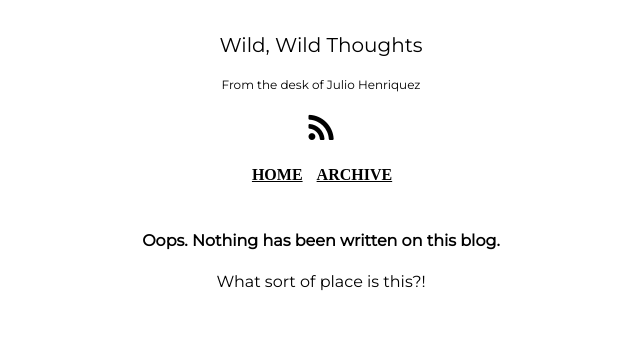
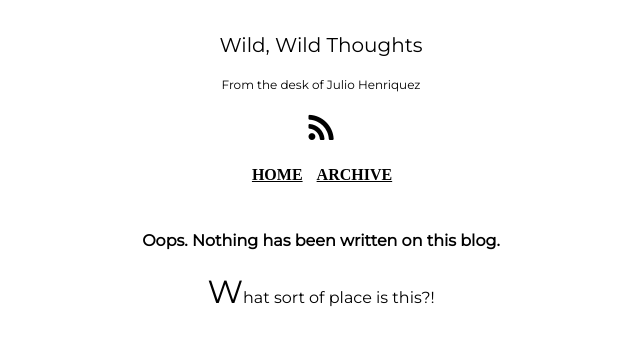
Before and after one commit to jhenriquez/jhenriquez.github.io.old, a Jekyll site: the page built from blog/index.html, in a window 1280 px wide. Shown: the top 346 px of the page, without its empty margins (319-959 px from the left). Built offline with Jekyll 4.4.1, drawn with Linux system fonts in a browser that asks for light colours; some web fonts are replaced.

Commit message:
Added blockquote styling.

```diff
--- a/css/blog.scss
+++ b/css/blog.scss
@@ -21,6 +21,24 @@
 $colors-deep:  #1CBABC;
 
 /* Tags */
+
+blockquote {
+  display: inline-block;
+  padding: 5px;
+  background-color: $colors-code-background;
+  border-radius: 5px;
+}
+
+blockquote::before {
+  content: open-quote;
+  font-size: 4em;
+  line-height: 0.1em;
+  vertical-align: -0.4em;
+}
+
+blockquote p {
+  display: inline;
+}
 
 code {
   background: $colors-code-background;
@@ -59,6 +77,10 @@
   text-align: justify;
 }
 
+.post-content::first-letter {
+  font-size: 200%;
+}
+
 .categories {
   text-align: right;
 }
@@ -80,6 +102,10 @@
   @extend .screen-content;
   margin: 0 auto;
   list-style-type: none;
+}
+
+.post-list p::first-letter {
+  font-size: 200%;
 }
 
 .post-link {
```
